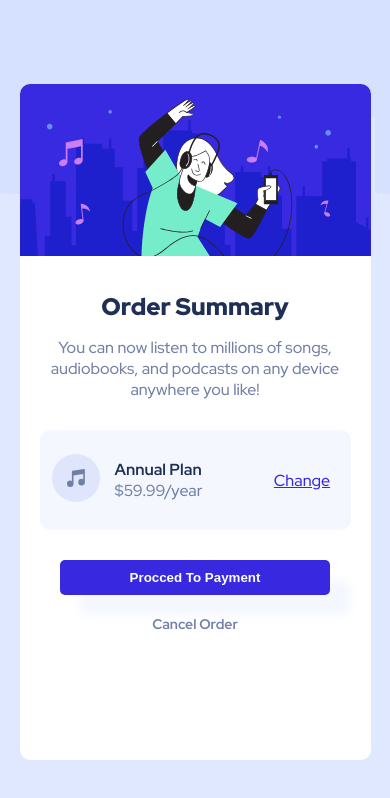
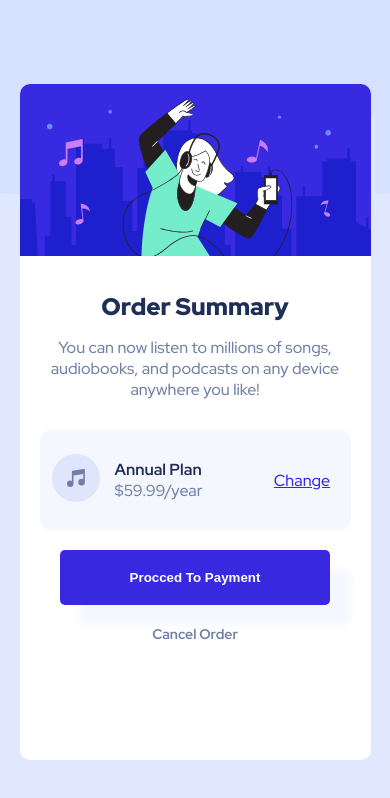
Before and after one commit to sayheyjitendra/challenges, a plain HTML site: page index.html in a window 390 px wide. Drawn offline with Linux system fonts and the light colour scheme.

Commit message:
Update style.css

```diff
--- a/style.css
+++ b/style.css
@@ -148,6 +148,7 @@ body{
     }
 
     .btn{
-        padding: 10px 70px;
+         padding: 20px 70px;
+        margin-top: 10px;
     }
 }
```
